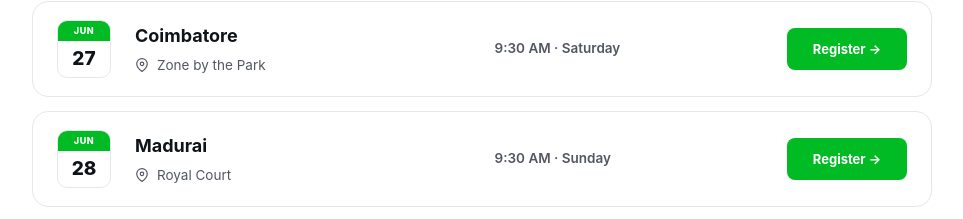
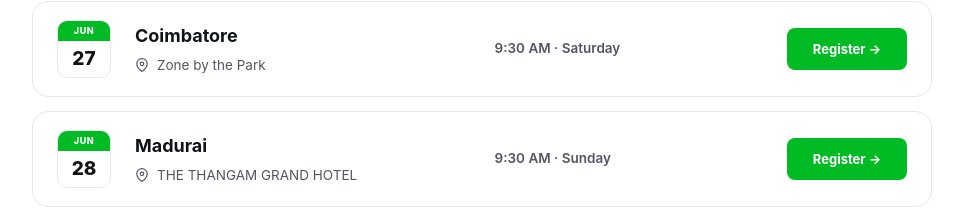
Before and after one commit to sanjaipandian-as/Force, a plain HTML site: page index.html in a window 1280 px wide. Shown: the part 1705-1924 px from the top of the page, without its empty margins (158-1121 px from the left). Drawn offline with Linux system fonts and the light colour scheme.

Commit message:
Update index.html

```diff
--- a/index.html
+++ b/index.html
@@ -1982,7 +1982,7 @@ src="https://www.facebook.com/tr?id=972807775578692&ev=PageView&noscript=1"
             style="display:inline-block; vertical-align:middle; margin-right:4px; color:var(--ink-soft);">
             <path d="M21 10c0 7-9 13-9 13s-9-6-9-13a9 9 0 0 1 18 0z"></path>
             <circle cx="12" cy="10" r="3"></circle>
-          </svg> Royal Court</span>
+          </svg> THE THANGAM GRAND HOTEL </span>
       </div>
       <div class="time-details">
         <span class="time-tag">9:30 AM · Sunday</span>
```
